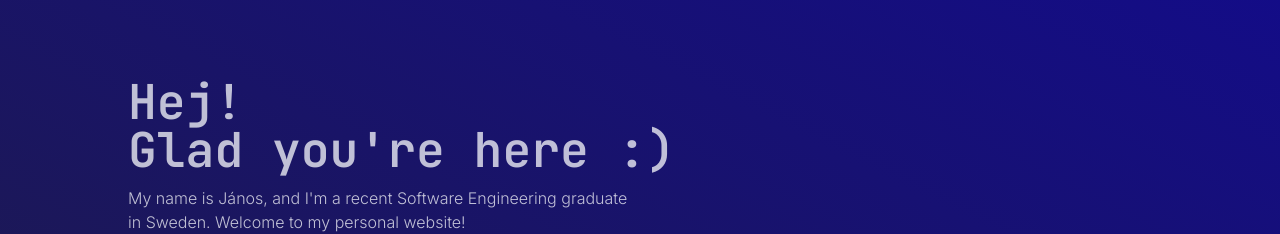
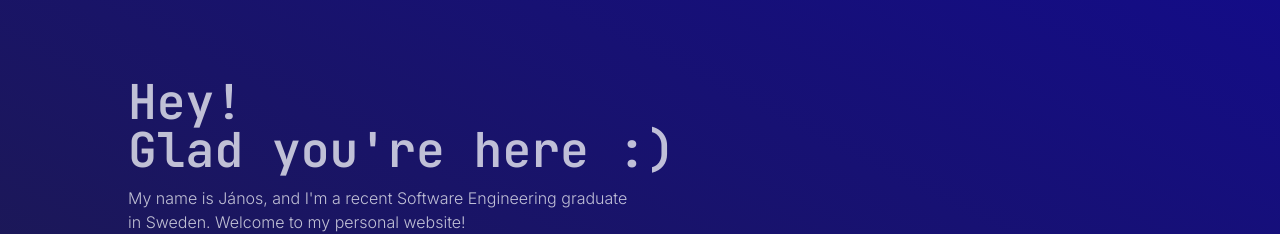
Before and after one commit to jnsltk/janoslitkei_com_v2, a Next.js app: page / in a window 1280 px wide. Shown: the part 212-446 px from the top of the page. Built offline with nearby package versions, Linux system fonts and the light colour scheme; no server answers.

Commit message:
Update hero section

```diff
--- a/src/components/Hero.tsx
+++ b/src/components/Hero.tsx
@@ -32,7 +32,7 @@ export default function Hero() {
                     <div className="font-mono text-3xl font-semibold lg:text-5xl">
                         <ReactTyped
                             typedRef={setTyped}
-                            strings={["Hej!<br> Glad you're here :)"]}
+                            strings={["Hey!<br> Glad you're here :)"]}
                             typeSpeed={80}
                             showCursor={true}
                             startDelay={500}
```
